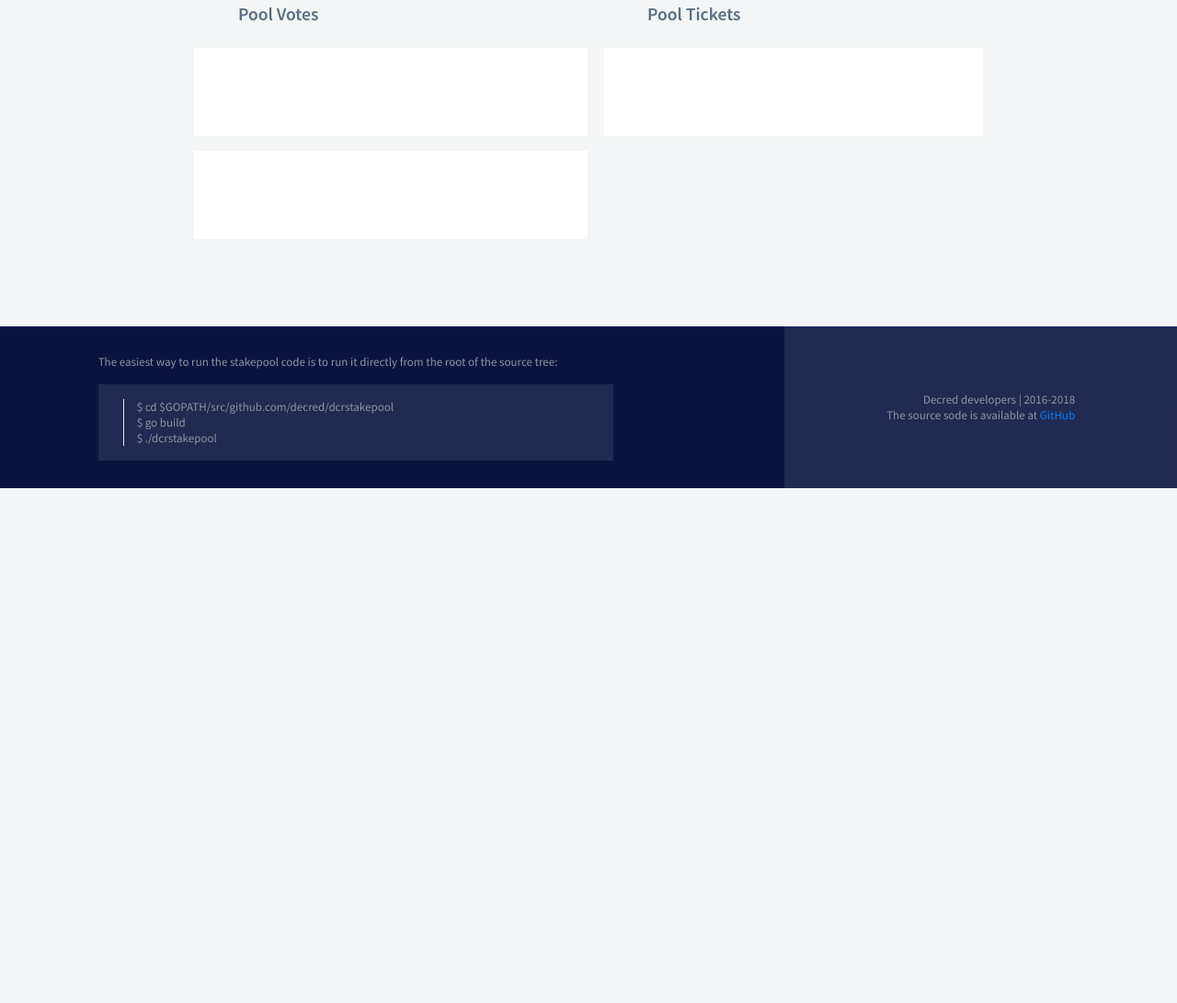
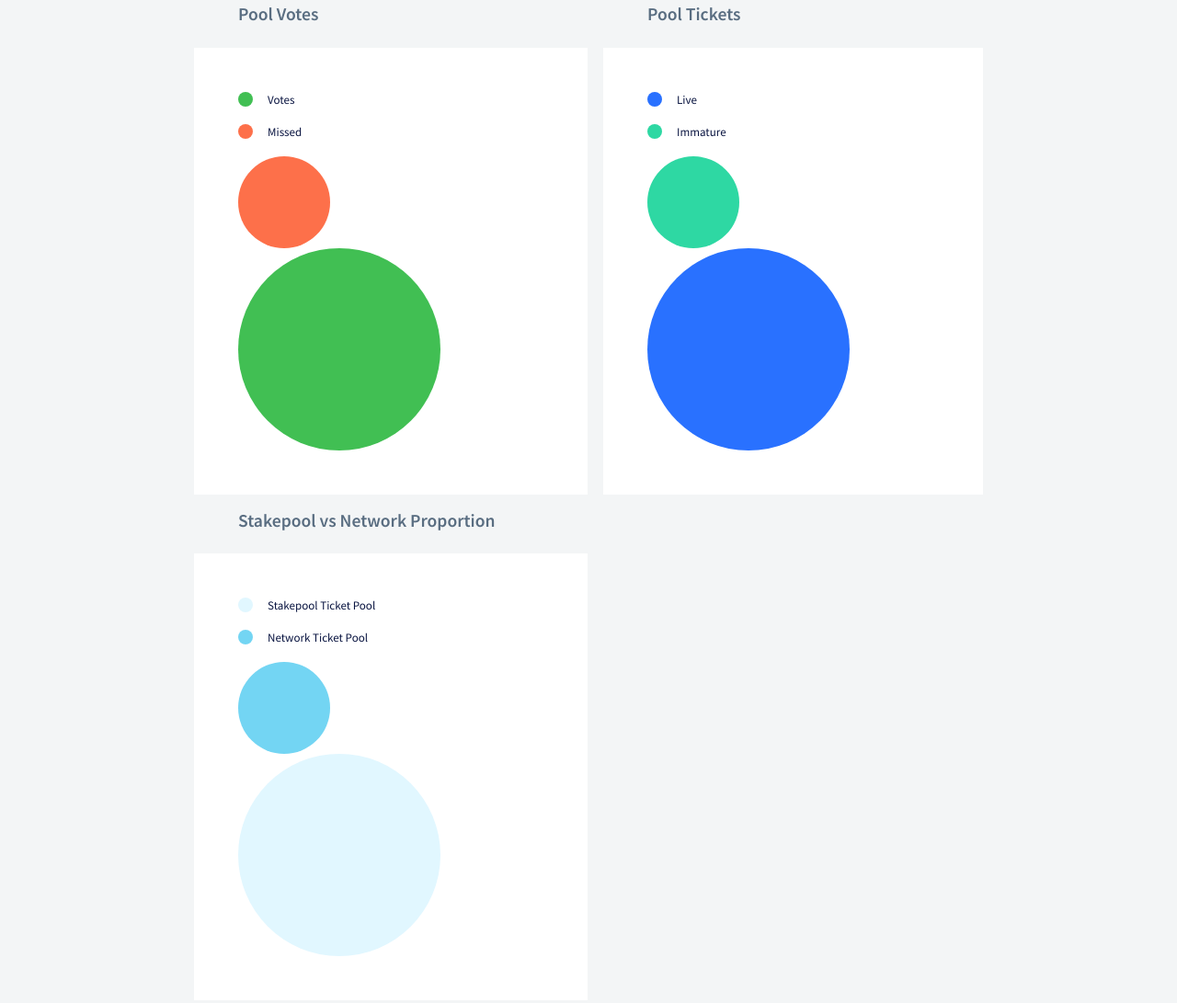
Before and after one commit to TUXCMD/dcrstakepooltheme-new, a plain HTML site: page stats.html in a window 1280 px wide. Shown: the part 317-1408 px from the top of the page at 92% size. Before the commit the page ends 848 px from the top, so only its background shows below. Drawn offline with nearby package versions, Linux system fonts and the light colour scheme.

Commit message:
stats+circle

```diff
--- a/scss/partials/_body.scss
+++ b/scss/partials/_body.scss
@@ -701,3 +701,39 @@ body {
 .tooltip.bs-tooltip-top .arrow:before {
     border-top-color: #e6eaed !important;
 }
+
+.circle {
+	border-radius: 50%;
+
+	&--sm {
+		width: 16px;
+  		height: 16px;
+  	}
+	&--md {
+		width: 100px;
+		height: 100px;
+	}
+	&--lg {
+		width: 220px;
+		height: 220px;
+	}
+
+  	&.color1 {
+		background-color: #41bf53;
+	}
+	&.color2 {
+		background-color: #fd704a;
+	}
+	&.color3 {
+		background-color: #e1f7ff;
+	}
+	&.color4 {
+		background-color: #73d5f3;
+	}
+	&.color5 {
+		background-color: #2971ff;
+	}
+	&.color6 {
+		background-color: #2ed8a3;
+	}
+}
--- a/stats.html
+++ b/stats.html
@@ -7,7 +7,7 @@
 	    <meta name="author" content="">
 	    <link rel="icon" href="favicon.png">
 
-	    <title>Voiting</title>
+	    <title>Stats</title>
 
 	    <!-- Custom styles for this template -->
 	    <link href="style.css" rel="stylesheet">
@@ -122,10 +122,35 @@
 		    				<h1>Pool Votes</h1>
 	    				</div>
 	    				<div class="col-12 mb-3 bg-white p-5">
-
+	    					<div class="d-flex justify-content-start">
+	    						<div class="circle circle--sm color1 mr-3"></div>
+	    						<p class="text--size-13">Votes</p>
+	    					</div>
+	    					<div class="d-flex justify-content-start">
+	    						<div class="circle circle--sm color2 mr-3"></div>
+	    						<p class="text--size-13">Missed</p>
+	    					</div>
+	    					<div>
+	    						<div class="circle circle--md color2"></div>
+	    						<div class="circle circle--lg color1"></div>
+	    					</div>
+	    				</div>
+	    				<div class="col-12 px-5 mb-3">
+		    				<h1>Stakepool vs Network Proportion</h1>
 	    				</div>
 	    				<div class="col-12 mb-3 bg-white p-5">
-
+	    					<div class="d-flex justify-content-start">
+	    						<div class="circle circle--sm color3 mr-3"></div>
+	    						<p class="text--size-13">Stakepool Ticket Pool</p>
+	    					</div>
+	    					<div class="d-flex justify-content-start">
+	    						<div class="circle circle--sm color4 mr-3"></div>
+	    						<p class="text--size-13">Network Ticket Pool</p>
+	    					</div>
+	    					<div>
+	    						<div class="circle circle--md color4"></div>
+	    						<div class="circle circle--lg color3"></div>
+	    					</div>
 	    				</div>
 	    			</div>
 	    		</div>
@@ -135,7 +160,18 @@
 		    				<h1>Pool Tickets</h1>
 		    			</div>
 	    				<div class="col-12 mb-3 bg-white p-5">
-
+	    					<div class="d-flex justify-content-start">
+	    						<div class="circle circle--sm color5 mr-3"></div>
+	    						<p class="text--size-13">Live</p>
+	    					</div>
+	    					<div class="d-flex justify-content-start">
+	    						<div class="circle circle--sm color6 mr-3"></div>
+	    						<p class="text--size-13">Immature</p>
+	    					</div>
+	    					<div>
+	    						<div class="circle circle--md color6"></div>
+	    						<div class="circle circle--lg color5"></div>
+	    					</div>
 	    				</div>
 	    			</div>
 	    		</div>
```
Also changed, not shown: style.css, 1 other file.
